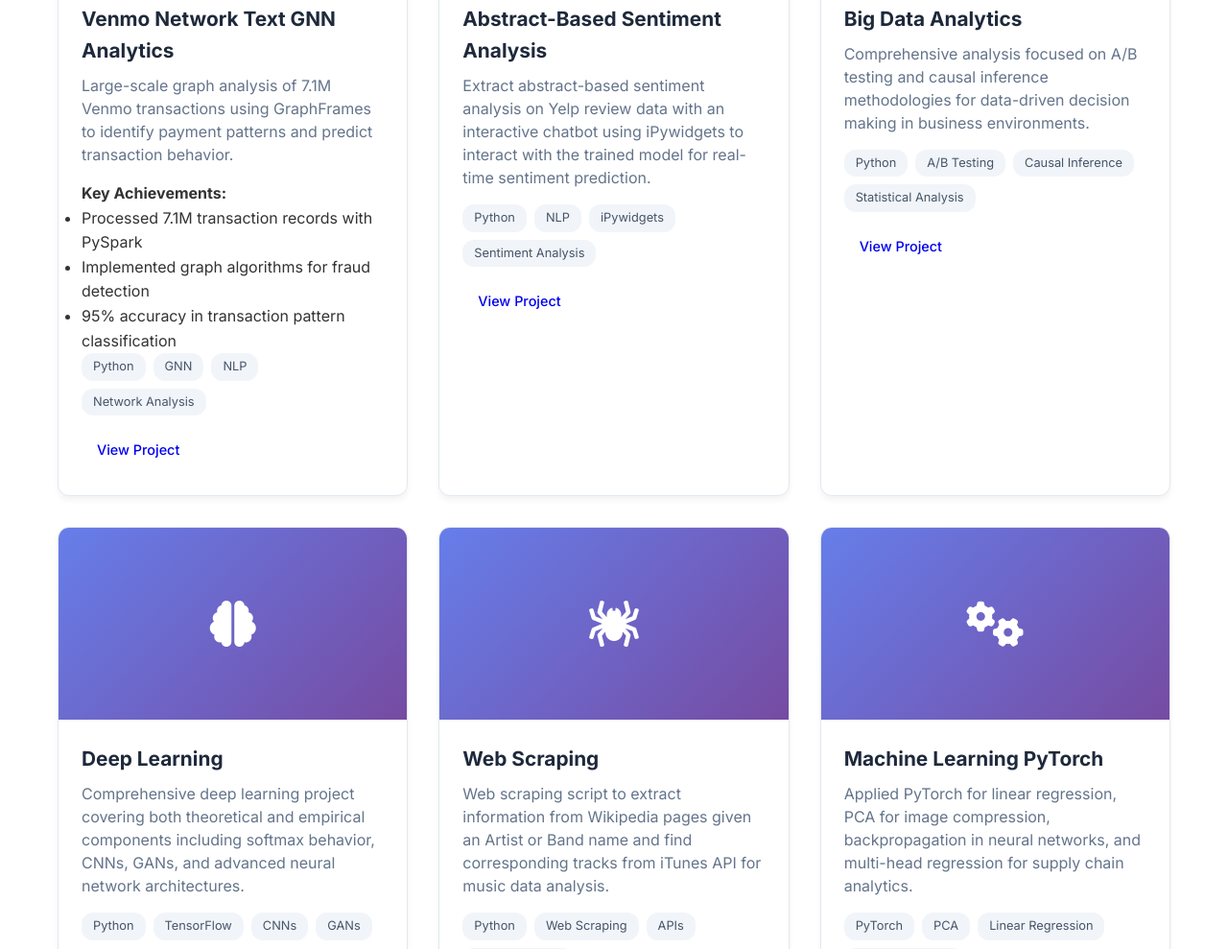
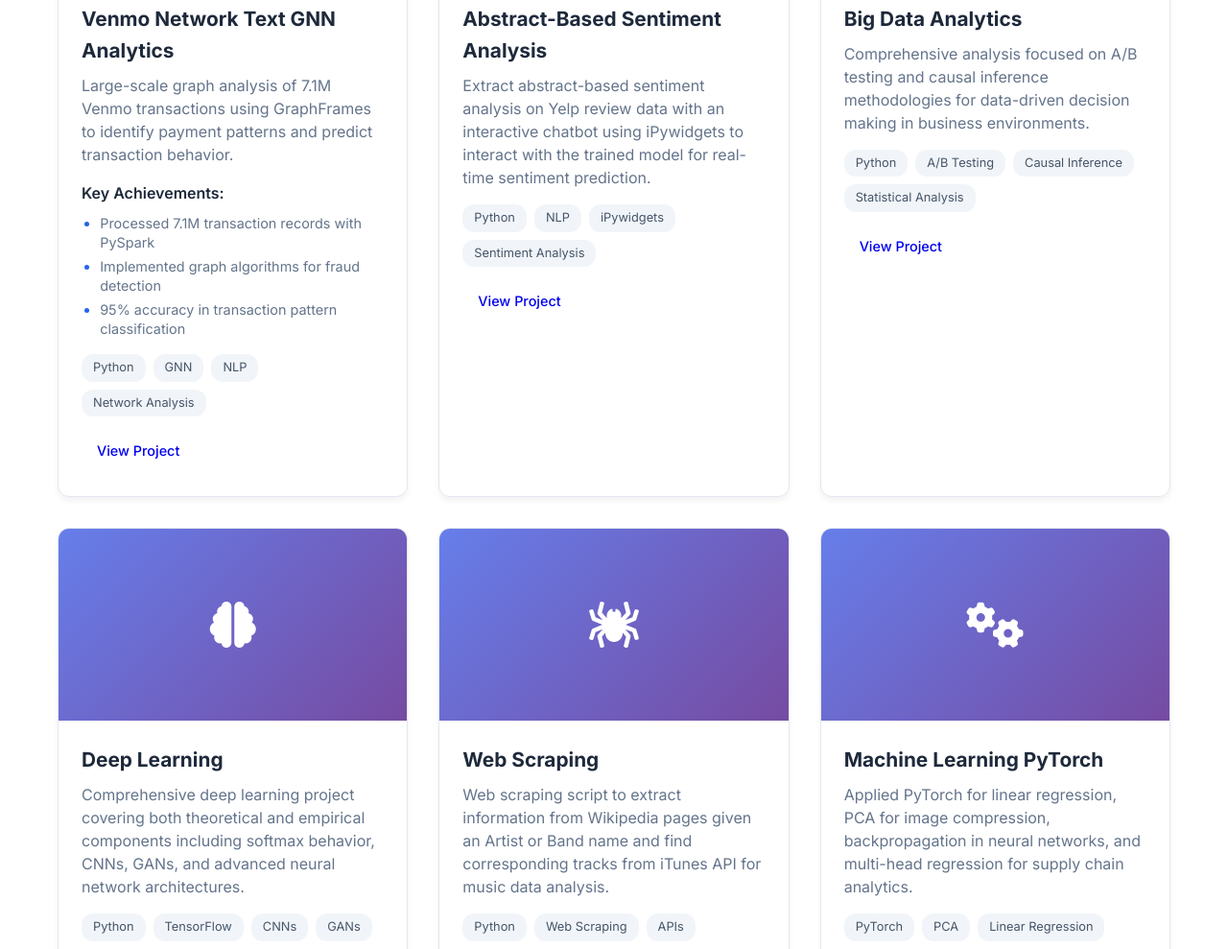
Before and after one commit to ShivaniTayade1/ShivaniTayade1.github.io, a plain HTML site: page index.html in a window 1280 px wide. Shown: the part 3000-3989 px from the top of the page at 96% size. Drawn offline with Linux system fonts and the light colour scheme.

Commit message:
Update styles.css

```diff
--- a/styles.css
+++ b/styles.css
@@ -420,6 +420,29 @@ body {
     gap: 0.5rem;
 }
 
+.project-content h4 {
+    color: #1e293b;
+    margin: 1rem 0 0.5rem 0;
+    font-size: 1rem;
+    font-weight: 600;
+}
+
+.project-achievements {
+    margin: 0.5rem 0 1rem 0;
+    padding-left: 1.2rem;
+    color: #64748b;
+}
+
+.project-achievements li {
+    margin-bottom: 0.3rem;
+    font-size: 0.9rem;
+    line-height: 1.4;
+}
+
+.project-achievements li::marker {
+    color: #2563eb;
+}
+
 /* Experience Section */
 .experience {
     padding: 80px 0;
```
